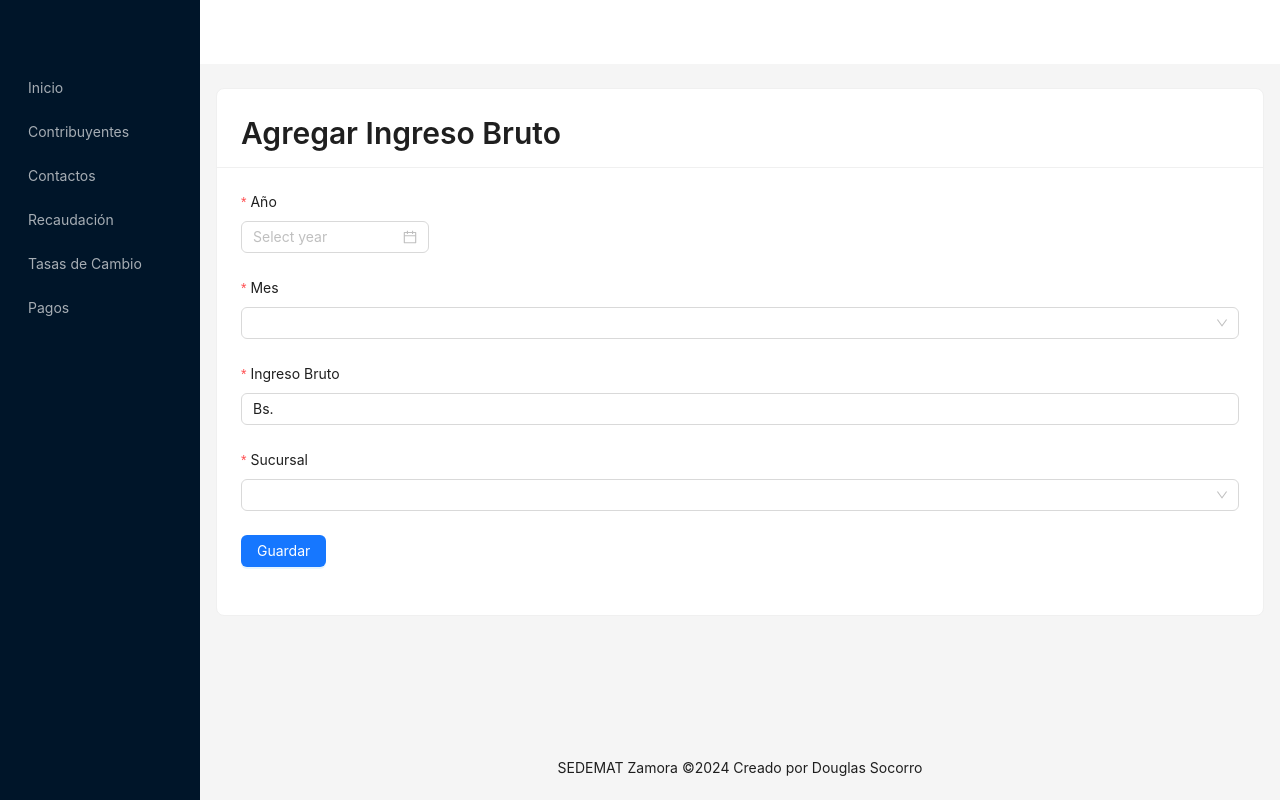
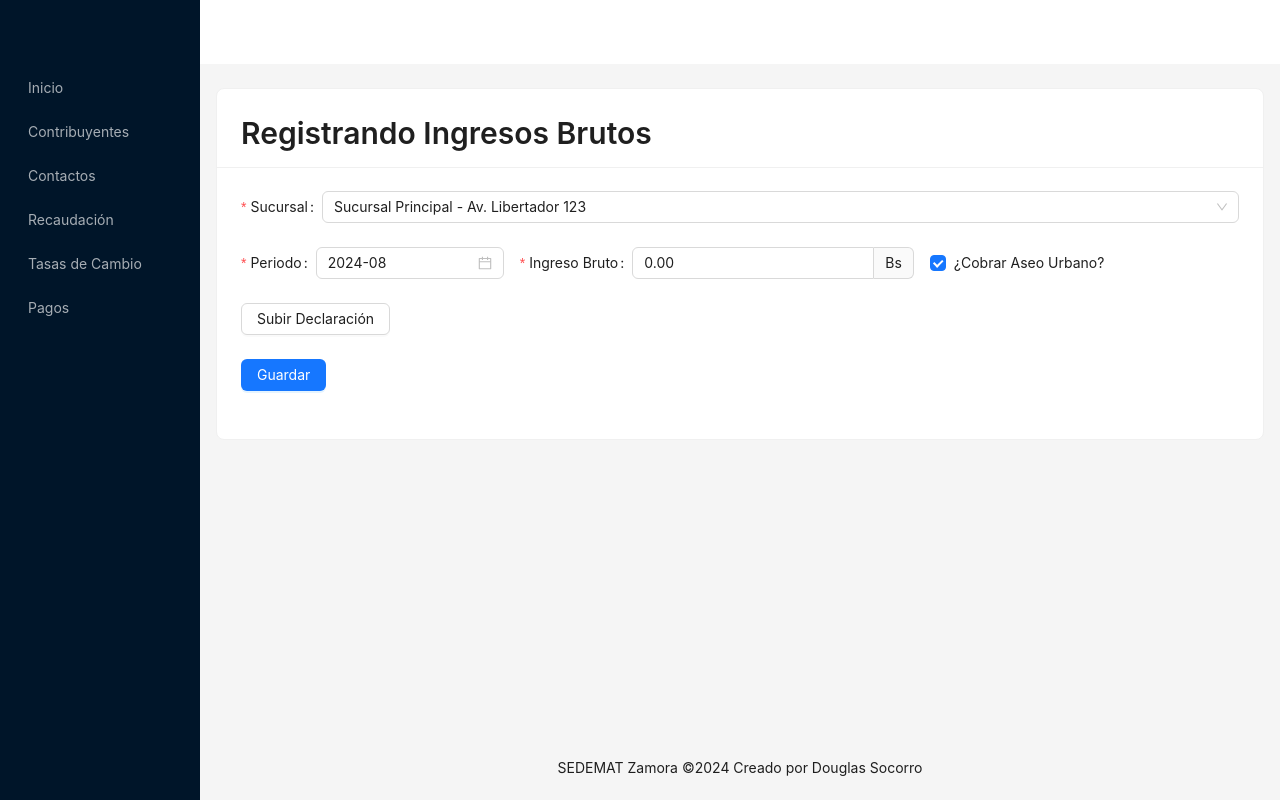
Before and after one commit to Douglas571/sedemat_system, a React (Vite) app in the folder frontend/: page /tax-collection/1/gross-incomes/new in a window 1280 px wide. Built offline with nearby package versions, Linux system fonts and the light colour scheme.

Commit message:
Feature: Added controls to register a new gross income tax

```diff
--- a/frontend/src/pages/TaxCollectionBusinessGrossIncomes.tsx
+++ b/frontend/src/pages/TaxCollectionBusinessGrossIncomes.tsx
@@ -1,9 +1,11 @@
-import React, { useState } from 'react';
-import { Form, Input, DatePicker, InputNumber, Select, Button, Typography, Card } from 'antd';
+import React, { useState, useEffect } from 'react';
+import { Form, Input, DatePicker, InputNumber, Select, Button, Typography, Card, Flex, Checkbox, Upload } from 'antd';
 import { useNavigate } from 'react-router-dom';
 
 const { Title } = Typography;
 const { Option } = Select;
+
+import dayjs from 'dayjs';
 
 const TaxCollectionBusinessGrossIncomesEdit: React.FC = () => {
     const [form] = Form.useForm();
@@ -31,56 +33,126 @@ const TaxCollectionBusinessGrossIncomesEdit: React.FC = () => {
         navigate(-1);
     };
 
+    // i should get the list of branch offices for a business
+    // with that list, i will generate a list of options for the branch office select
+
+    const [branchOffices, setBranchOffices] = useState<BranchOffice[]>([]);
+
+    useEffect(() => {
+        loadBranchOffices();
+    }, []);
+
+    async function loadBranchOffices() {
+        // Dummy data for branch offices
+        const dummyBranchOffices: BranchOffice[] = [
+            { id: 1, nickname: "Sucursal Principal", address: "Av. Libertador 123", shouldChargeWasteCollection: true },
+            { id: 2, nickname: "Sucursal Centro", address: "Calle Bolívar 456", shouldChargeWasteCollection: false },
+            { id: 3, nickname: "Sucursal Norte", address: "Av. Miranda 789", shouldChargeWasteCollection: true },
+            { id: 4, nickname: "Sucursal Sur", address: "Calle Sucre 101", shouldChargeWasteCollection: false },
+            { id: 5, nickname: "Sucursal Este", address: "Av. Francisco de Miranda 202", shouldChargeWasteCollection: true },
+        ];
+
+        // Set the branch offices state with dummy data
+        setBranchOffices(dummyBranchOffices);
+    }
+
+    useEffect(() => {
+        // update default values for branch office select
+        const firstOffice = branchOffices[0];
+
+        if (firstOffice) {
+            form.setFieldsValue({
+                branchOffice: firstOffice.nickname + ' - ' + firstOffice.address,
+                chargeWasteCollection: firstOffice.shouldChargeWasteCollection
+            });
+        }
+    }, [branchOffices]);
+
+    // Update the Select component to use the branchOffices state
+    const branchOfficeOptions = branchOffices.map(office => ({
+        key: office.id,
+        value: `${office.nickname} - ${office.address}`,
+        label: `${office.nickname} - ${office.address}`
+    }));
+
     return (
-        <Card title={<Title level={2}>Agregar Ingreso Bruto</Title>}>
+        <Card title={<Title level={2}>Registrando Ingresos Brutos</Title>}>
             <Form
                 form={form}
                 layout="vertical"
                 onFinish={onFinish}
+                initialValues={{
+                    period: dayjs().subtract(1, 'month'),
+                    amount: 0
+                }}
             >
                 <Form.Item
-                    name="year"
-                    label="Año"
-                    rules={[{ required: true, message: 'Por favor ingrese el año' }]}
+                    layout='horizontal'
+                    name="branchOffice"
+                    label="Sucursal"
+                    rules={[{ required: true, message: 'Por favor seleccione la sucursal' }]}
                 >
-                    <DatePicker picker="year" />
+                    <Select
+                        options={branchOfficeOptions}
+                        showSearch
+                        onChange={ (value) => {
+                            // Get the selected branch office
+                            const selectedBranchOffice = branchOffices.find(office => `${office.nickname} - ${office.address}` === value);
+
+                            // Update shouldChargeWasteCollection in form
+                            if (selectedBranchOffice) {
+                                form.setFieldsValue({
+                                    chargeWasteCollection: selectedBranchOffice.shouldChargeWasteCollection
+                                });
+                            } else {
+                                // If there's an error or no branch office found, set to false
+                                form.setFieldsValue({
+                                    chargeWasteCollection: false
+                                });
+                            }
+                        }}
+                    />
+                </Form.Item>
+
+                <Flex wrap gap={16} align='center'>
+                    <Form.Item
+                        layout='horizontal'
+                        name="period"
+                        label="Periodo"
+                        rules={[{ required: true, message: 'Por favor ingrese el periodo' }]}
+                    >
+                        <DatePicker picker="month"/>
                     </Form.Item>
 
                     <Form.Item
-                    name="month"
-                    label="Mes"
-                    rules={[{ required: true, message: 'Por favor seleccione el mes' }]}
-                >
-                    <Select>
-                        {Object.entries(monthMapper).map(([key, value]) => (
-                            <Option key={key} value={Number(key)}>{value}</Option>
-                        ))}
-                    </Select>
-                </Form.Item>
-
-                <Form.Item
-                    name="grossIncome"
+                        layout='horizontal'
+                        name="amount"
                         label="Ingreso Bruto"
                         rules={[{ required: true, message: 'Por favor ingrese el ingreso bruto' }]}
                     >
                         <InputNumber
                             style={{ width: '100%' }}
-                        formatter={(value) => `${value}`.replace(/\B(?=(\d{3})+(?!\d))/g, '.')}
-                        parser={(value) => value!.replace(/\$\s?|(,*)/g, '')}
-                        prefix="Bs."
+                            addonAfter='Bs'
+                            min='0'
+                            step='0.01'
                             />
                     </Form.Item>
 
                         <Form.Item
-                    name="branchOffice"
-                    label="Sucursal"
-                    rules={[{ required: true, message: 'Por favor seleccione la sucursal' }]}
+                            name="chargeWasteCollection"
+                            valuePropName="checked"
                         >
-                    <Select>
-                        <Option value="1">Sucursal Principal</Option>
-                        {/* Add more options as needed */}
-                    </Select>
+                            <Checkbox>¿Cobrar Aseo Urbano?</Checkbox>
                         </Form.Item>
+                </Flex>
+
+                <Form.Item
+                    name="declaratinoImage"
+                >
+                    <Upload><Button>Subir Declaración</Button></Upload>
+                </Form.Item>
+
+
 
                 <Form.Item>
                     <Button type="primary" htmlType="submit">
```
Lines whose indentation alone changed are shown as unchanged.
